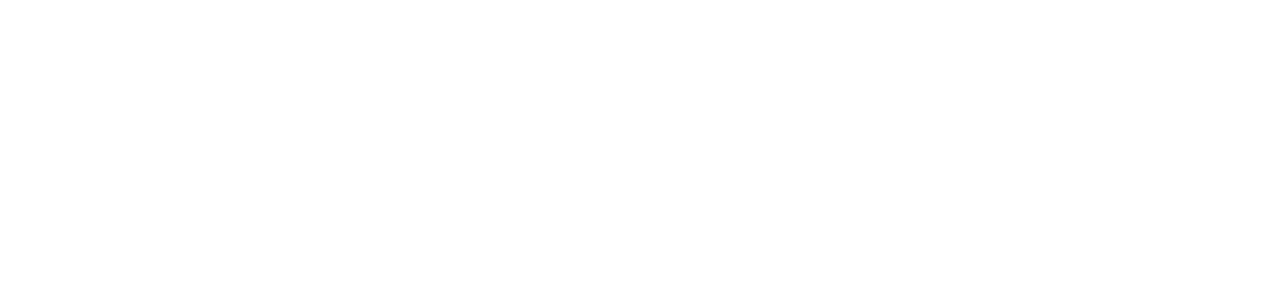
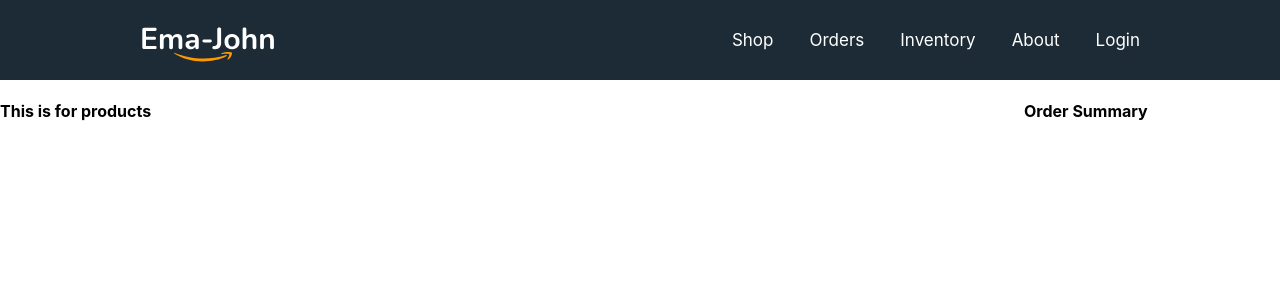
Before and after one commit to RahatRezwan/ema-john, a React (Create React App) app: page / in a window 1280 px wide. Shown: the top 300 px of the page. Built offline with nearby package versions, Linux system fonts and the light colour scheme.

Commit message:
navbar added

```diff
--- a/src/App.js
+++ b/src/App.js
@@ -1,8 +1,14 @@
-import logo from "./logo.svg";
 import "./App.css";
+import Header from "./components/Header/Header";
+import Shop from "./components/Shop/Shop";
 
 function App() {
-    return <div className="App"></div>;
+    return (
+        <div>
+            <Header></Header>
+            <Shop></Shop>
+        </div>
+    );
 }
 
 export default App;
--- a/src/components/Header/Header.css
+++ b/src/components/Header/Header.css
@@ -0,0 +1,19 @@
+.header {
+    height: 80px;
+    background-color: #1c2b35;
+    display: flex;
+    align-items: center;
+    justify-content: space-between;
+    padding: 0 140px;
+}
+
+.header a {
+    text-decoration: none;
+    color: white;
+    font-size: 17px;
+    margin-left: 36px;
+}
+
+.header a:hover {
+    color: #ff9900;
+}
--- a/src/components/Header/Header.js
+++ b/src/components/Header/Header.js
@@ -0,0 +1,20 @@
+import React from "react";
+import logo from "../../images/Logo.svg";
+import "./Header.css";
+
+const Header = () => {
+    return (
+        <nav className="header">
+            <img src={logo} alt="" />
+            <div className="menu">
+                <a href="/shop">Shop</a>
+                <a href="/orders">Orders</a>
+                <a href="/inventory">Inventory</a>
+                <a href="/about">About</a>
+                <a href="/login">Login</a>
+            </div>
+        </nav>
+    );
+};
+
+export default Header;
--- /dev/null
+++ b/src/components/Shop/Shop.css
@@ -0,0 +1,4 @@
+.shop-container {
+    display: grid;
+    grid-template-columns: 4fr 1fr;
+}
--- /dev/null
+++ b/src/components/Shop/Shop.js
@@ -0,0 +1,16 @@
+import React from "react";
+import "./Shop.css";
+const Shop = () => {
+    return (
+        <div className="shop-container">
+            <div className="products-container">
+                <h4>This is for products</h4>
+            </div>
+            <div className="cart-container">
+                <h4>Order Summary</h4>
+            </div>
+        </div>
+    );
+};
+
+export default Shop;
```
Also changed, not shown: public/products.json (renamed from src/fakeData/products.json).
